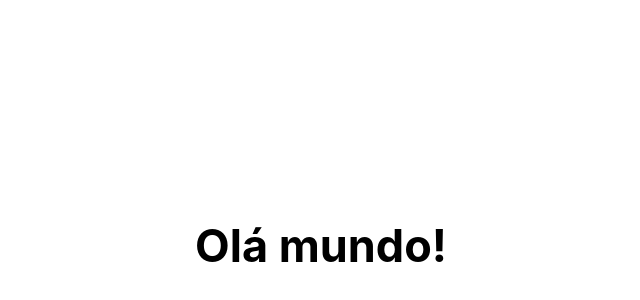
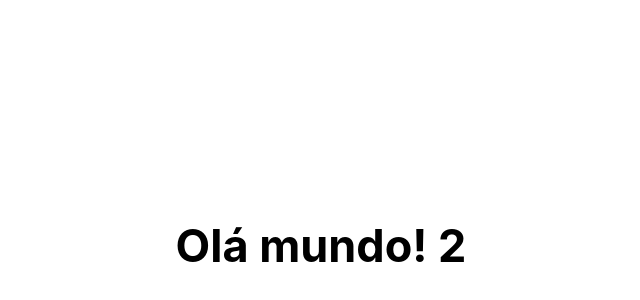
Before and after one commit to wellintonperazzoli/ConsultorioReact, a React (Create React App) app: page / in a window 1280 px wide. Shown: the part 154-454 px from the top of the page, without its empty margins (319-959 px from the left). Built offline with nearby package versions, Linux system fonts and the light colour scheme.

Commit message:
atualização

```diff
--- a/src/App.js
+++ b/src/App.js
@@ -4,7 +4,7 @@ import './App.css';
 function App() {
   return (
     <main>
-      <h1>Olá mundo!</h1>
+      <h1>Olá mundo! 2 </h1>
     </main>
   );
 }
```
